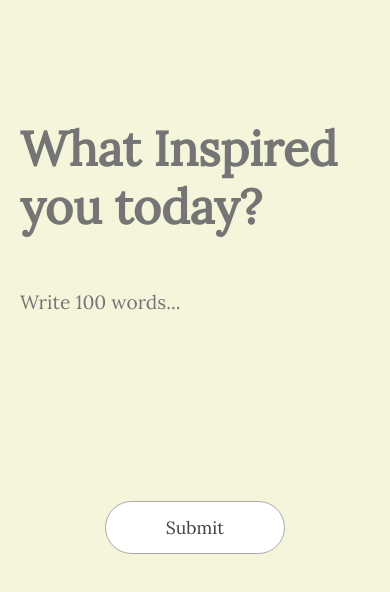
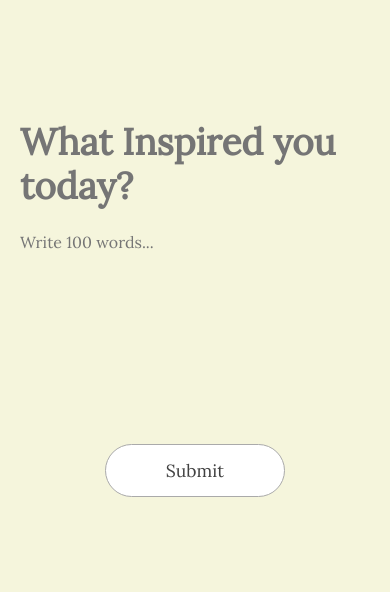
Before and after one commit to MandalTuhin/100WordsADay, a plain HTML site: page index.html in a window 390 px wide. Drawn offline with Linux system fonts and the light colour scheme.

Commit message:
Made changes for smaller screens
madee some font size changes for smaller screens

```diff
--- a/css/style.css
+++ b/css/style.css
@@ -72,9 +72,26 @@
       font-size: 1.1rem;
       color: #414141;
       cursor: pointer;
+      outline: none;
       transition: 0.3s ease;
     }
 
     .submit-btn:hover {
       background-color: #f0f0f0;
     }
+
+@media (max-width: 600px) {
+
+  .title {
+    font-size: 2.3rem;
+  }
+
+  .body {
+    margin-top: -10px;
+    font-size: 1rem;
+  }
+
+  .submit-btn {
+    /* width: 100%; */
+  }
+}
```
